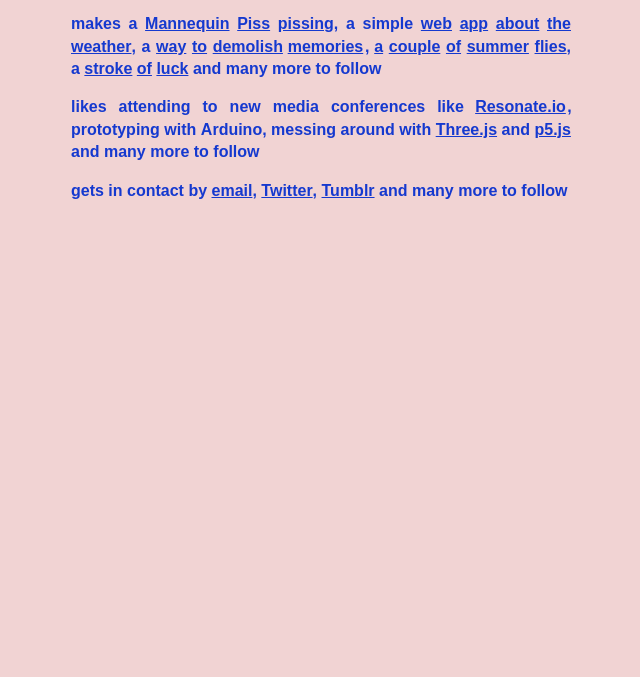
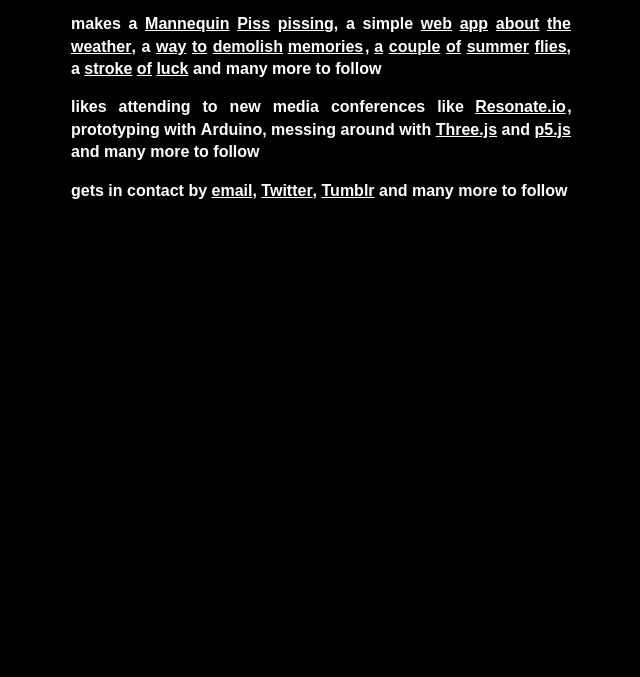
Before and after one commit to vassiliskrikonis/vassiliskrikonis.github.io, a website: page index.html in a window 1280 px wide. Shown: the part 170-847 px from the top of the page, without its empty margins (319-959 px from the left). Drawn offline with nearby package versions, Linux system fonts and the light colour scheme.

Commit message:
black and white scheme

```diff
--- a/css/main.css
+++ b/css/main.css
@@ -144,8 +144,12 @@
   background: #502F7E;
   font-weight: bold;*/
 
-  background: #F1D3D3;
+  /*background: #F1D3D3;
   color: #1539CF;
+  font-weight: bold;*/
+
+  background: black;
+  color: white;
   font-weight: bold;
 
   /*color: #F1D3D3;
```
